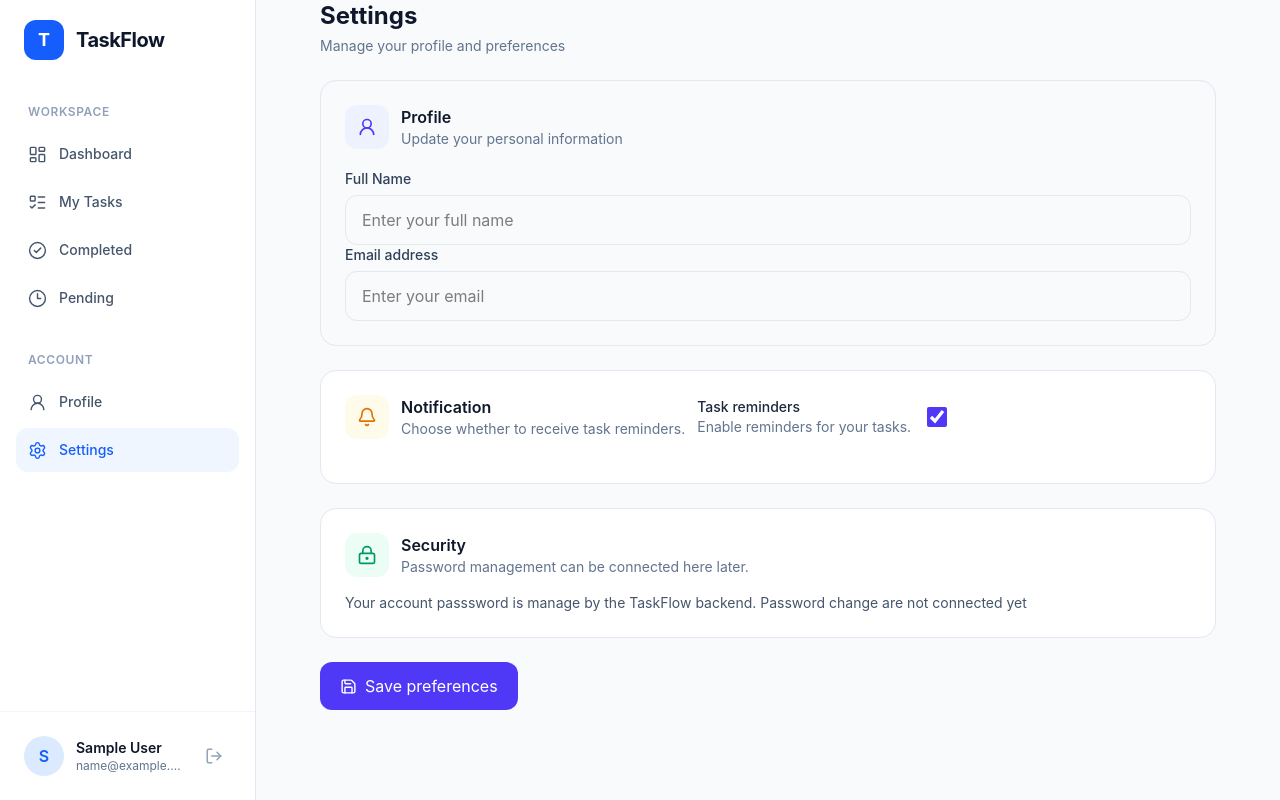
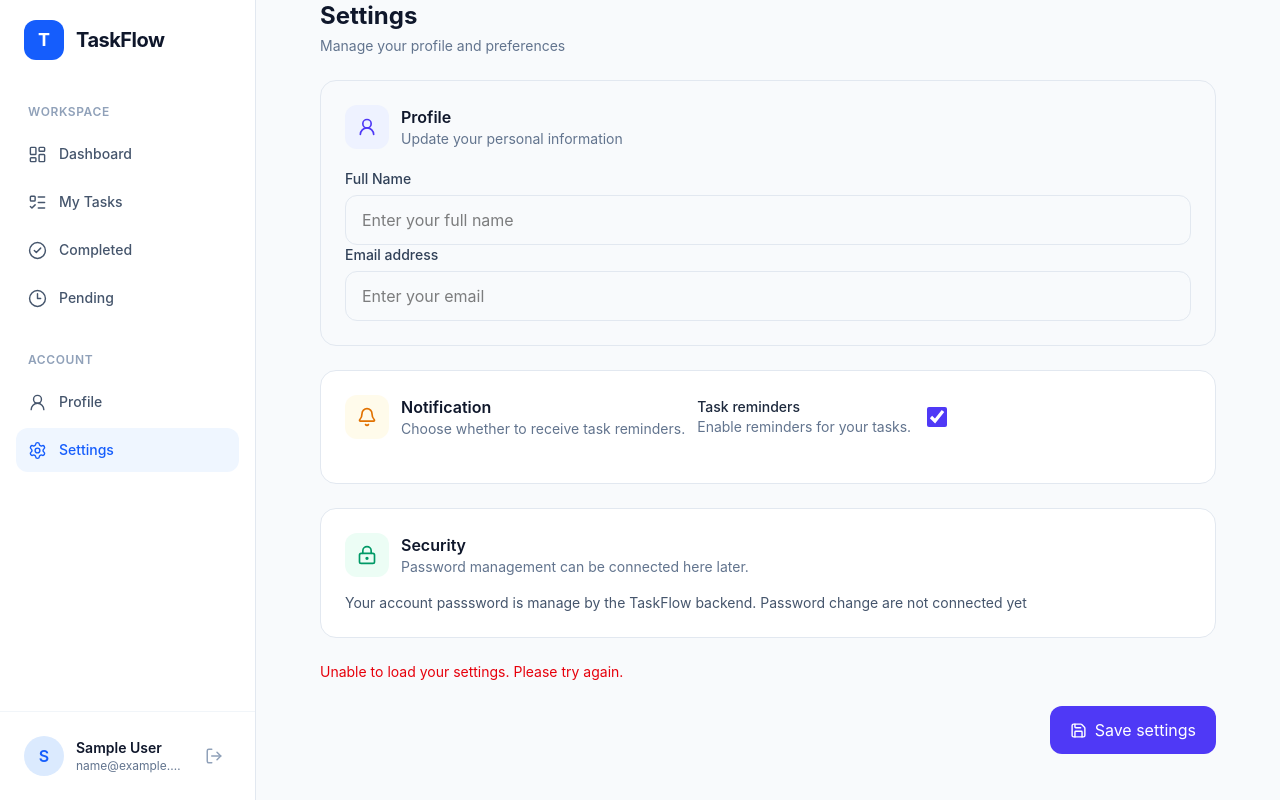
Before and after one commit to Fikayomi31/Todo_app, a React app in the folder frontend/: page /settings in a window 1280 px wide. Built offline with nearby package versions, Linux system fonts and the light colour scheme; no server answers; sample sign-in values are in the browser's storage; the HTML template or start-up script is replaced by a standard one.

Commit message:
Enhance Settings component with settings loading, error handling, and user profile updates; add updateUser function to auth store

```diff
--- a/frontend/src/pages/Settings.jsx
+++ b/frontend/src/pages/Settings.jsx
@@ -1,16 +1,48 @@
-import { useState } from "react";
+import { useEffect, useState } from "react";
 import { UserRound, LockKeyhole, Bell, Save } from "lucide-react";
 
+import { getSettings, updateSettings } from "../services/todoService";
+import useAuthStore from "../store/authStore";
 import DashboardLayout from "../components/layout/DashboardLayout";
 
 function Settings() {
+    const updateAuthUser = useAuthStore((state) => state.updateAuthUser);
     const [profile, setProfile] = useState({
         name: "",
         email: "",
-    })
+    });
 
-    const [notifications, setNotifications] = useState(true)
-    const [message, setMessage] = useState("")
+    const [notifications, setNotifications] = useState(true);
+    const [message, setMessage] = useState("");
+    const [loading, setLoading] = useState(true);
+    const [saving, setSaving] = useState(false);
+    const [error, setError] = useState("");
+
+    useEffect(() => {
+        const loadSettings = async () => {
+            try {
+                setLoading(true);
+                setError("");
+
+                const data = await getSettings();
+
+                setProfile({
+                    username: data.username || "",
+                    email: data.email || "",
+                });
+                setNotifications(data.notifications_enabled ?? true)
+            } catch (err) {
+                setError(
+                    err.response?.data?.error ||
+                        "Unable to load your settings. Please try again."
+                );
+            } finally {
+                setLoading(false)
+            }
+        };
+        loadSettings();
+    }, []);
+
     const handleChange = (e) => {
         const { name, value } = e.target;
 
@@ -18,12 +50,57 @@ function Settings() {
             ...previous,
             [name]: value
         }))
-    }
+        setMessage("");
+    };
 
-    const handleSubmit = (e) => {
-        e.preventDefault()
-        setMessage("Settings saved successfully!")
-    }
+    const handleSubmit = async (e) => {
+        e.preventDefault();
+
+        setSaving(true);
+        setMessage("");
+        setError("");
+
+        try {
+            const response = await updateSettings({
+                username: profile.username.trim(),
+                email: profile.email.trim(),
+                notifications_enabled: notifications,
+            });
+
+            const savedUser = response.user;
+
+            setProfile({username: savedUser.username, email: savedUser.email});
+
+            setNotifications(savedUser.notifications_enabled)
+
+            // Update saved user in Zustand and local Storage.
+            updateAuthUser?.({
+                ...useAuthStore.getState().user,
+                ...savedUser,
+            });
+
+            setMessage(response.message || "Settings save successful.")
+
+
+        } catch (err) {
+            setError(
+                err.response?.data?.error ||
+                    "Unable to save settings. Please try again."
+            );
+        } finally {
+            setSaving(false);
+        }
+    };
+
+    if (loading) {
+        return (
+            <DashboardLayout>
+                <div className="mx-auto max-w-4xl rounded-2xl border border-slate-200 bg-white p-8 text-sm text-slate-500">
+                    Loading settings...
+                </div>
+            </DashboardLayout>
+        )
+    };
 
 
     return (
@@ -118,7 +195,10 @@ function Settings() {
                                 </div>
                                 <input type="checkbox"
                                     checked={notifications}
-                                    onChange={(e) => setNotifications(e.target.checked)}
+                                    onChange={(e) => {
+                                        setNotifications(e.target.checked);
+                                        setMessage("");
+                                    }}
                                     className="h-5 w-5 accent-indigo-600"
                                 />
                             </label>
@@ -145,22 +225,31 @@ function Settings() {
 
                         </p>
                     </section>
-                    <div className="flex flex-col gap-3 sm:flex-row sm:items-center sm:justify-between">
-                        {message && (
-                            <p className="text-sm text-emerald-600" role="status">
-                                {message}
-                            </p>
-                        )
-                        }
-                        <button type="submit"
+
+                    {error && (
+                        <p className="text-sm text-red-600" role="alert">
+                            {error}
+                        </p>
+                    )}
+
+                    {message && (
+                        <p className="text-sm text-emerald-600" role="status">
+                            {message}
+                        </p>
+                    )}
+
+                    <div className="flex justify-end">
+                        <button
+                            type="submit"
+                            disabled={saving}
                             className="inline-flex items-center justify-center gap-2 rounded-xl bg-indigo-600 px-5 py-3 text-sm font-semibold
-                                text-white transition hover:bg-indigo-700"
+                                text-white transition hover:bg-indigo-700 disabled:cursor-not-allowed disabled:opacity-60"
                         >
                             <Save size={17} />
-                            Save preferences
+                            {saving ? "Saving...": "Save settings"}
                         </button>
+                    </div>
 
-                    </div>
 
                 </form>
 
--- a/frontend/src/store/authStore.js
+++ b/frontend/src/store/authStore.js
@@ -105,6 +105,11 @@ const useAuthStore = create((set) => ({
         })
     },
 
+    updateUser: (updatedUser) => {
+        localStorage.setItem("user", JSON.stringify(updatedUser));
+        set({ user: updatedUser })
+    },
+
     clearError: () => {
         set({
             error: null,
```
